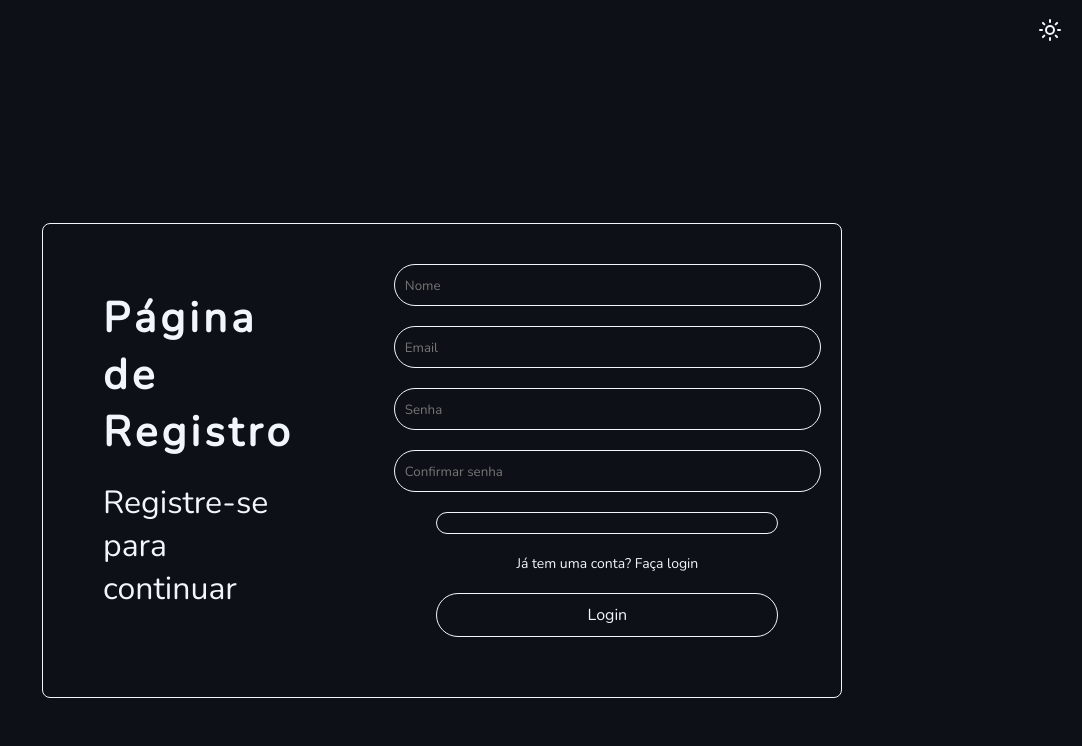
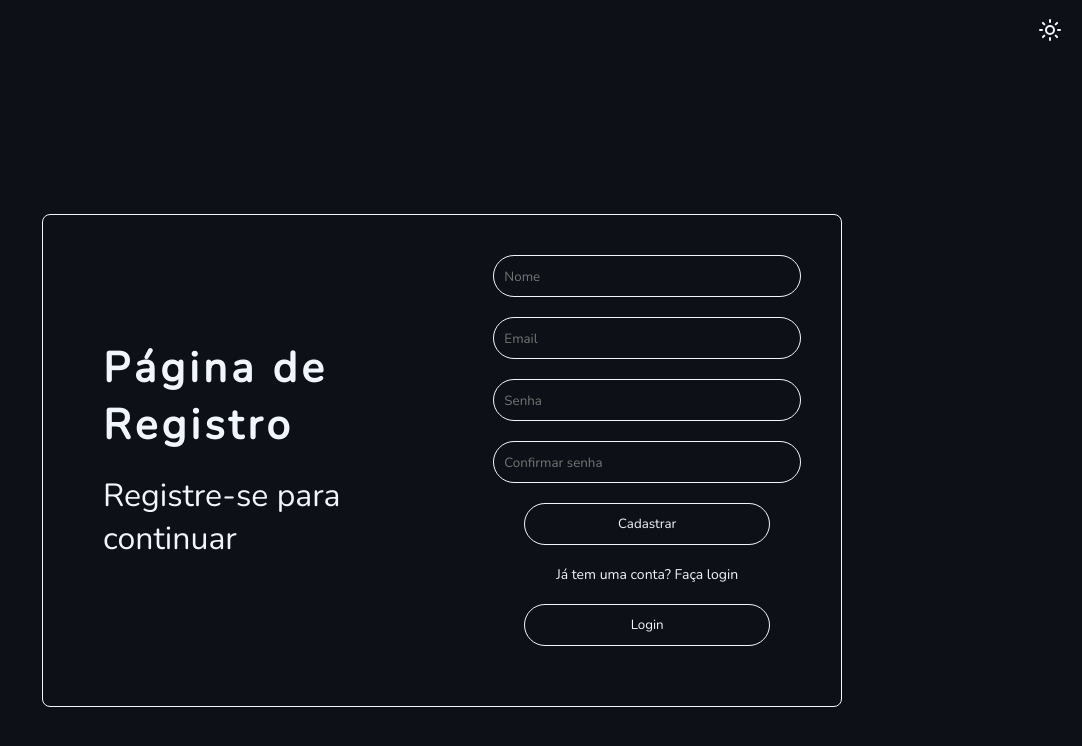
Before and after one commit to hugopereira-cs/tela-de-login-react-ts, a React (Vite) app: page /register in a window 1280 px wide. Shown: the top 746 px of the page, without its empty margins (198-1280 px from the left). Built offline with nearby package versions, Linux system fonts and the light colour scheme; no server answers.

Commit message:
styles: fix Button styles & types

```diff
--- a/src/components/Button/Button.tsx
+++ b/src/components/Button/Button.tsx
@@ -1,6 +1,10 @@
 import { ButtonContainer } from './styles';
 import { ButtonProps } from './types';
 
-export const Button = ({ title, type }: ButtonProps) => {
-  return <ButtonContainer type={type}>{title}</ButtonContainer>;
+export const Button = ({ title, type, disabled, onClick }: ButtonProps) => {
+  return (
+    <ButtonContainer type={type} disabled={disabled} onClick={onClick}>
+      {title}
+    </ButtonContainer>
+  );
 };
--- a/src/components/Button/styles.ts
+++ b/src/components/Button/styles.ts
@@ -1,11 +1,12 @@
 import styled from 'styled-components';
 
 export const ButtonContainer = styled.button`
-  width: 100%;
+  width: 80%;
   height: 42px;
   padding: 0 20px;
-  background-color: ${({ theme }) => theme.primary};
-  color: ${({ theme }) => theme.secondary};
+  background-color: transparent;
+  align-self: center;
+  color: ${({ theme }) => theme.primary};
 
   border: 1px solid ${({ theme }) => theme.primary};
   border-radius: 21px;
--- a/src/components/Button/types.ts
+++ b/src/components/Button/types.ts
@@ -2,4 +2,5 @@ export interface ButtonProps {
   title: string;
   type: 'button' | 'submit' | 'reset';
   disabled?: boolean;
+  onClick?: () => void;
 }
--- a/src/pages/Login/styles.ts
+++ b/src/pages/Login/styles.ts
@@ -8,7 +8,7 @@ export const LoginContainer = styled.div`
   border: 1px solid ${({ theme }) => theme.primary};
   margin: 20px;
   padding: 20px;
-  flex: 1;
+
   display: flex;
   align-items: flex-start;
   justify-content: center;
--- a/src/pages/Register/index.tsx
+++ b/src/pages/Register/index.tsx
@@ -1,4 +1,4 @@
-import { Button } from '../Welcome/styles';
+import { Button } from '../../components/Button/Button';
 import {
   BackToLoginText,
   CardContainer,
@@ -116,7 +116,7 @@ export const Register = () => {
             <Button title="Cadastrar" disabled={!isValid} type="submit" />
             <BackToLoginText>Já tem uma conta? Faça login</BackToLoginText>
             <Spacing />
-            <Button onClick={() => navigate('/login')}>Login</Button>
+            <Button type="submit" title="Login" onClick={() => navigate('/login')} />
             <Spacing />
           </Column>
         </form>
--- a/src/pages/Register/styles.ts
+++ b/src/pages/Register/styles.ts
@@ -8,7 +8,6 @@ export const RegisterContainer = styled.div`
   border: 1px solid ${({ theme }) => theme.primary};
   margin: 20px;
   padding: 20px;
-  flex: 1;
   display: flex;
   flex-direction: column;
   align-items: center;
@@ -26,7 +25,6 @@ export const CardContainer = styled.div`
   background-color: transparent;
   margin: 20px;
   padding: 20px;
-  flex: 1;
   display: flex;
   flex-direction: column;
   align-items: flex-start;
@@ -76,11 +74,11 @@ export const Column = styled.div`
   width: 100%;
   display: flex;
   flex-direction: column;
-  margin: 20px;
   align-items: center;
   justify-content: center;
 
   @media (min-width: 768px) {
+    margin: 20px 30px 20px 0;
     padding-right: 20px;
   }
 `;
```
